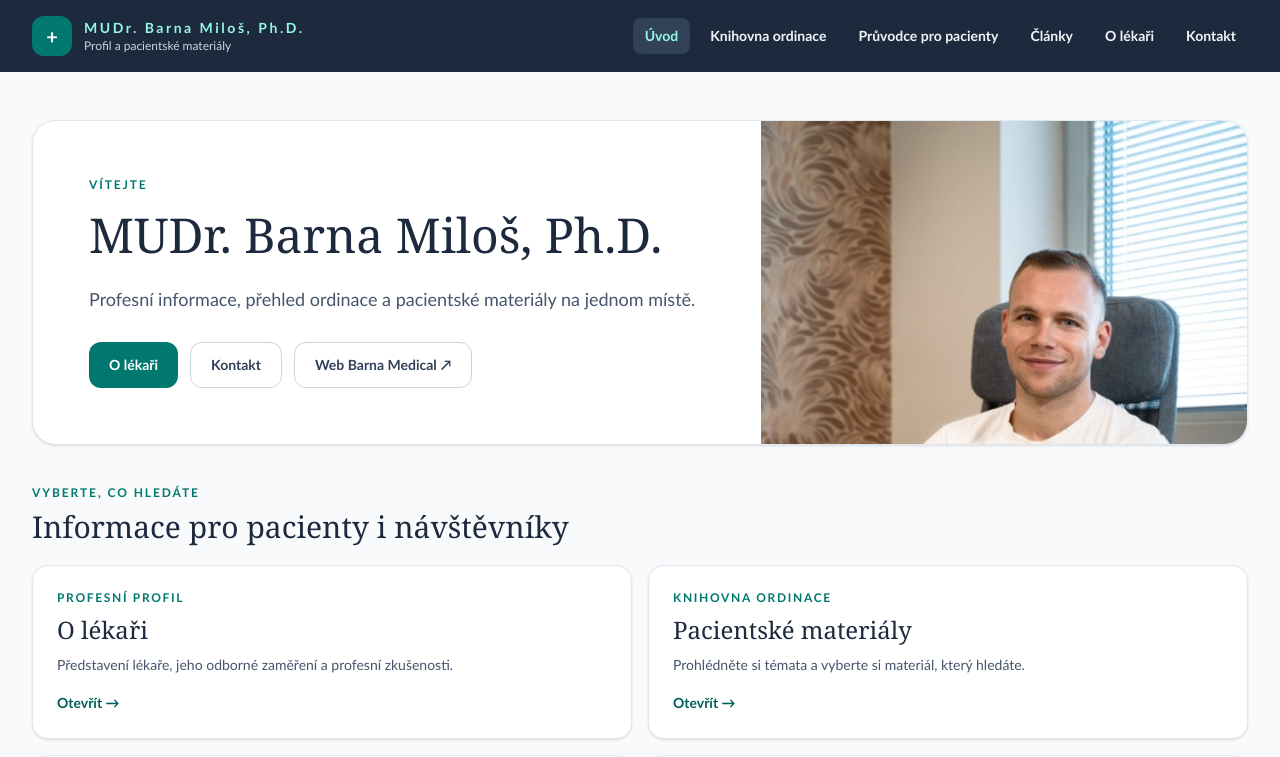
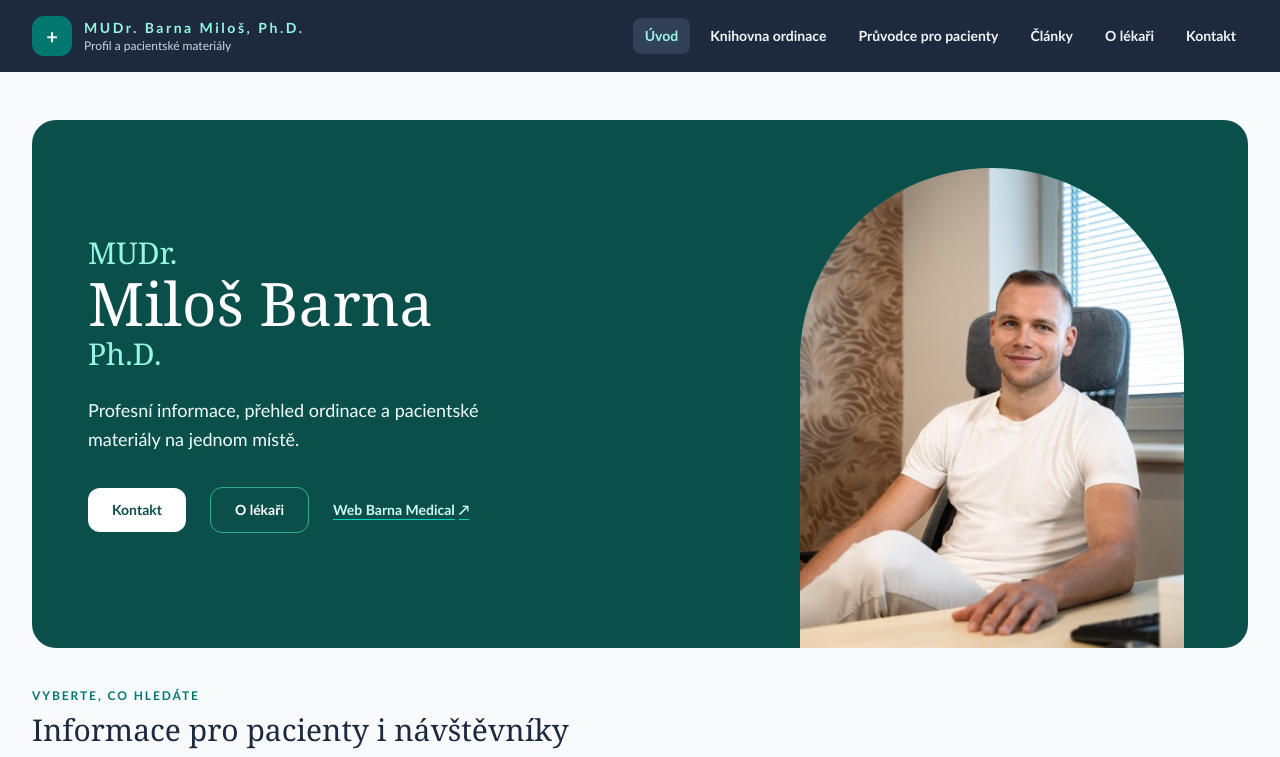
Before and after one commit to Michal-soukrome/milos-barna-fyzio-miniapp, a Next.js app: page / in a window 1280 px wide. Shown: the top 757 px of the page. Built offline with nearby package versions, Linux system fonts and the light colour scheme.

Commit message:
checkpoint

```diff
--- a/app/navody/[slug]/page.tsx
+++ b/app/navody/[slug]/page.tsx
@@ -43,8 +43,8 @@ export default async function TopicPage({
           {topic.title}
         </h1>
         <p className="mt-3 text-[15px] leading-relaxed text-slate-500">
-          Odpovězte na několik krátkých otázek a zobrazíme vám informace, které
-          se vás týkají.
+          Přečtěte si otázku, vyberte odpověď a pokračujte k příslušným
+          informacím.
         </p>
 
         <PatientConfigurator topic={topic} />
--- a/app/page.tsx
+++ b/app/page.tsx
@@ -50,51 +50,63 @@ const destinations = [
 export default function HomePage() {
   return (
     <Layout>
-      <section className="overflow-hidden rounded-3xl border border-slate-200 bg-white shadow-sm">
-        <div className="grid md:grid-cols-[minmax(0,1.2fr)_minmax(280px,0.8fr)]">
-          <div className="flex flex-col justify-center p-6 sm:p-10 lg:p-14">
-            <p className="text-xs font-bold uppercase tracking-[0.16em] text-teal-700">
-              Vítejte
-            </p>
-            <h1 className="font-serif-display mt-3 text-4xl leading-tight text-slate-800 sm:text-5xl">
-              MUDr. Barna Miloš, Ph.D.
+     <section className="overflow-hidden rounded-3xl bg-teal-900 text-white">
+      <div className="grid items-end md:grid-cols-[minmax(0,1.25fr)_minmax(300px,0.75fr)]">
+        <div className="px-6 pt-10 sm:px-10 sm:pt-14 md:self-center md:py-16 lg:px-14 lg:py-20">
+          <h1 className="font-serif-display text-4xl leading-[1.08] sm:text-5xl lg:text-6xl">
+            <span className="block text-2xl text-teal-200 sm:text-3xl">
+              MUDr.
+            </span>
+            Miloš Barna
+            <span className="block text-2xl text-teal-200 sm:text-3xl">
+              Ph.D.
+            </span>
           </h1>
-            <p className="mt-5 max-w-2xl text-lg leading-relaxed text-slate-600">
+
+          <p className="mt-6 max-w-md text-lg leading-relaxed text-teal-50">
             Profesní informace, přehled ordinace a pacientské materiály na
             jednom místě.
           </p>
-            <div className="mt-7 flex flex-wrap gap-3">
+
+          <div className="mt-8 flex flex-wrap items-center gap-x-6 gap-y-4">
+            <Link
+              href="/kontakt"
+              className="inline-flex min-h-11 items-center rounded-xl bg-white px-6 py-3 text-sm font-bold text-teal-900 transition-colors hover:bg-teal-50 focus-visible:outline focus-visible:outline-2 focus-visible:outline-offset-2 focus-visible:outline-white"
+            >
+              Kontakt
+            </Link>
             <Link
               href="/o-lekari"
-                className="inline-flex min-h-11 items-center rounded-xl bg-teal-700 px-5 py-3 text-sm font-bold text-white transition-colors hover:bg-teal-800"
+              className="inline-flex min-h-11 items-center rounded-xl border border-teal-300/60 px-6 py-3 text-sm font-bold text-white transition-colors hover:border-white hover:bg-teal-800 focus-visible:outline focus-visible:outline-2 focus-visible:outline-offset-2 focus-visible:outline-white"
             >
               O lékaři
-              </Link>
-              <Link
-                href="/kontakt"
-                className="inline-flex min-h-11 items-center rounded-xl border border-slate-300 px-5 py-3 text-sm font-bold text-slate-700 transition-colors hover:border-teal-700 hover:text-teal-800"
-              >
-                Kontakt
             </Link>
             <a
               href="https://www.barnamedical.cz/"
               target="_blank"
               rel="noopener noreferrer"
-                className="inline-flex min-h-11 items-center rounded-xl border border-slate-300 px-5 py-3 text-sm font-bold text-slate-700 transition-colors hover:border-teal-700 hover:text-teal-800"
+              className="inline-flex min-h-11 items-center text-sm font-bold text-teal-100 underline decoration-teal-400 underline-offset-4 transition-colors hover:text-white hover:decoration-white focus-visible:outline focus-visible:outline-2 focus-visible:outline-offset-2 focus-visible:outline-white"
             >
-                Web Barna Medical <span aria-hidden="true" className="ml-1">↗</span>
+              Web Barna Medical
+              <span aria-hidden="true" className="ml-1">
+                ↗
+              </span>
             </a>
           </div>
         </div>
-          <div className="relative min-h-72 bg-teal-50 md:min-h-full">
+
+        {/* Arched portrait, sitting flush on the bottom edge of the panel */}
+        <div className="px-6 pt-10 sm:px-10 md:px-0 md:pr-10 md:pt-12 lg:pr-14">
+          <div className="relative mx-auto aspect-[4/5] w-full max-w-sm overflow-hidden rounded-t-[999px] bg-teal-800 ring-1 ring-inset ring-teal-300/30">
             <Image
               src="/milos/milos_barna_ml.jpeg"
               alt="Portrét MUDr. Barna Miloš, Ph.D."
               fill
               priority
-              sizes="(max-width: 768px) 100vw, 40vw"
+              sizes="(max-width: 768px) 80vw, 30vw"
               className="object-cover object-top"
             />
+          </div>
         </div>
       </div>
     </section>
--- a/components/PatientConfigurator.tsx
+++ b/components/PatientConfigurator.tsx
@@ -8,6 +8,7 @@ type FlowOption = { label: string; answer: string; urgent?: boolean };
 
 type FlowQuestion = {
   prompt: string;
+  details?: string[];
   options: FlowOption[];
 };
 
@@ -17,14 +18,42 @@ type FlowAnswer = {
   answer: string;
 };
 
+const BARNA_MEDICAL_REHABILITATION_URL =
+  "https://www.barnamedical.cz/sluzby/lecba/rehabilitace-po-urazech-a-operaci";
+const BARNA_MEDICAL_CONTACT_URL = "https://www.barnamedical.cz/kontakt";
+
+function formatAnswerCount(count: number) {
+  const plural = new Intl.PluralRules("cs-CZ").select(count);
+  const label =
+    plural === "one" ? "odpověď" : plural === "few" ? "odpovědi" : "odpovědí";
+  return `${count} ${label}`;
+}
+
+function getBarnaMedicalLink(slug: string) {
+  if (slug === "post-op-wound-care") {
+    return {
+      href: BARNA_MEDICAL_CONTACT_URL,
+      label: "Kontaktovat Barna Medical",
+    };
+  }
+
+  return {
+    href: BARNA_MEDICAL_REHABILITATION_URL,
+    label: "Rehabilitace po úrazech a operaci",
+  };
+}
+
 export default function PatientConfigurator({
   topic,
 }: {
   topic: PatientGuide;
 }) {
   const questions: FlowQuestion[] = [
+    ...(!topic.isDemo
+      ? [
           {
             prompt: "Týká se vás některý z těchto varovných příznaků?",
+            details: topic.warningSigns,
             options: [
               {
                 label: "Ano, některý z těchto příznaků mám",
@@ -33,10 +62,13 @@ export default function PatientConfigurator({
               },
               {
                 label: "Ne, mohu pokračovat",
-          answer: "Podle vašich odpovědí můžete pokračovat k běžným pokynům.",
+                answer:
+                  "Podle vašich odpovědí můžete pokračovat k běžným pokynům.",
               },
             ],
           },
+        ]
+      : []),
     ...topic.sections.map((section) => ({
       prompt: `Potřebujete informace k tématu „${section.heading}"?`,
       options: [
@@ -51,6 +83,7 @@ export default function PatientConfigurator({
   const [answers, setAnswers] = useState<FlowAnswer[]>([]);
   const [isUrgent, setIsUrgent] = useState(false);
 
+  const barnaMedicalLink = getBarnaMedicalLink(topic.slug);
   const question = questions[step];
   const isComplete = step >= questions.length;
 
@@ -122,6 +155,14 @@ export default function PatientConfigurator({
           >
             Kontakty ordinace
           </Link>
+          <a
+            href={barnaMedicalLink.href}
+            target="_blank"
+            rel="noopener noreferrer"
+            className="inline-flex min-h-11 items-center rounded-xl border border-rose-400 px-4 py-2.5 text-sm font-semibold text-rose-900 transition-colors hover:bg-white"
+          >
+            {barnaMedicalLink.label} <span aria-hidden="true">↗</span>
+          </a>
           <button
             type="button"
             onClick={restart}
@@ -147,7 +188,7 @@ export default function PatientConfigurator({
             </h2>
           </div>
           <span className="rounded-full bg-teal-50 px-3 py-1 text-xs font-bold text-teal-800">
-            {answers.length} odpovědí
+            {formatAnswerCount(answers.length)}
           </span>
         </div>
 
@@ -181,13 +222,20 @@ export default function PatientConfigurator({
 
   return (
     <section className="mt-8 border-t border-slate-200 pt-8">
+      {topic.isDemo && (
+        <p className="mb-5 rounded-xl border border-amber-200 bg-amber-50 px-4 py-3 text-sm leading-relaxed text-amber-950">
+          V této ukázce nejsou varovné příznaky odborně ověřené, proto je
+          průvodce nevyhodnocuje. Následující otázky pouze ukazují výběr částí
+          průvodce.
+        </p>
+      )}
       <div className="mb-5 flex items-center justify-between gap-4">
         <div>
           <p className="text-xs font-bold uppercase tracking-[0.14em] text-teal-700">
             Průvodce
           </p>
           <h2 className="font-serif-display mt-1 text-2xl text-slate-800">
-            Projděme si vaše potíže
+            Průvodce krok za krokem
           </h2>
         </div>
         <span
@@ -213,6 +261,13 @@ export default function PatientConfigurator({
         >
           {question.prompt}
         </h3>
+        {question.details && (
+          <ul className="mt-3 list-inside list-disc space-y-1 text-sm leading-relaxed text-slate-700">
+            {question.details.map((detail, index) => (
+              <li key={`${detail}-${index}`}>{detail}</li>
+            ))}
+          </ul>
+        )}
         <div className="mt-5 flex flex-col gap-2">
           {question.options.map((option) => {
             const active = selectedOption?.label === option.label;
```
Also changed, not shown: 1 other file (tests, documents, lock files or other folders). Lines whose indentation alone changed are shown as unchanged.
